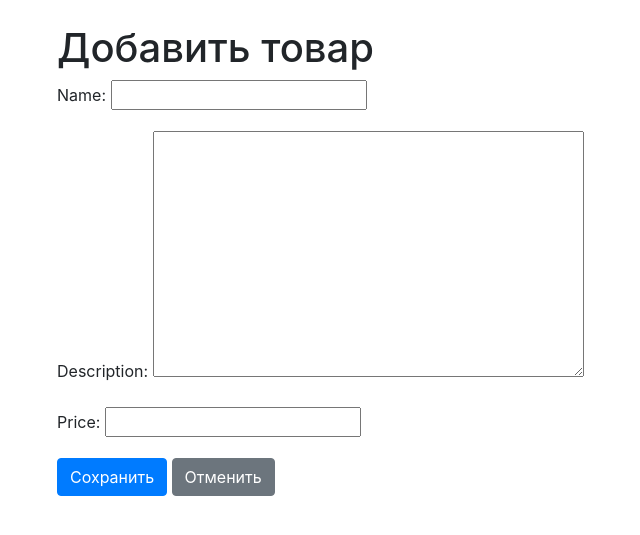
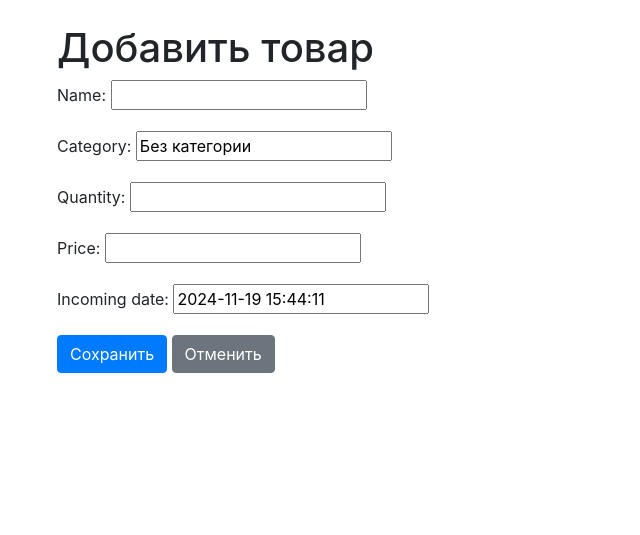
Before and after one commit to Dyupich/trpo-site, a Django app: page /products/add/ in a window 1280 px wide. Shown: the top 535 px of the page, without its empty margins (28-668 px from the left). Run offline with Django 5.2, Linux system fonts and the light colour scheme; some libraries are stand-ins or nearby versions.

Commit message:
Added new fields for Product with validation

```diff
--- a/trpo_site/products/forms.py
+++ b/trpo_site/products/forms.py
@@ -5,4 +5,4 @@ from .models import Product
 class ProductForm(forms.ModelForm):
     class Meta:
         model = Product
-        fields = ['name', 'description', 'price']
+        fields = ['name', 'category', 'quantity', 'price', 'incoming_date']
--- a/trpo_site/products/models.py
+++ b/trpo_site/products/models.py
@@ -1,12 +1,15 @@
 from django.db import models
+from django.utils import timezone
 
 # Create your models here.
 
 
 class Product(models.Model):
-    name = models.CharField(max_length=100)
-    description = models.TextField()
+    name = models.CharField(max_length=30)
+    category = models.CharField(max_length=30, default="Без категории")
+    quantity = models.IntegerField()
     price = models.DecimalField(max_digits=10, decimal_places=2)
+    incoming_date = models.DateTimeField(default=timezone.now)
 
     def __str__(self):
         return self.name
```
Also changed, not shown: trpo_site/products/templates/products/product_list.html (+6 -2 lines), trpo_site/products/migrations/0002_remove_product_description_product_category_and_more.py (added), trpo_site/products/migrations/0003_alter_product_incoming_date.py (added), trpo_site/products/migrations/0004_alter_product_incoming_date.py (added), trpo_site/products/migrations/0005_alter_product_incoming_date.py (added), trpo_site/products/migrations/0006_alter_product_incoming_date_alter_product_quantity.py (added), trpo_site/products/migrations/0007_alter_product_incoming_date.py (added), trpo_site/products/migrations/0008_alter_product_incoming_date.py (added).
